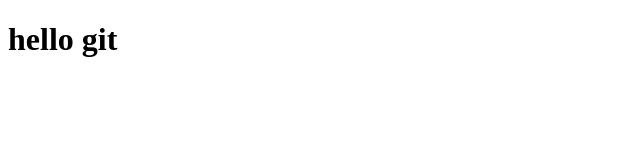
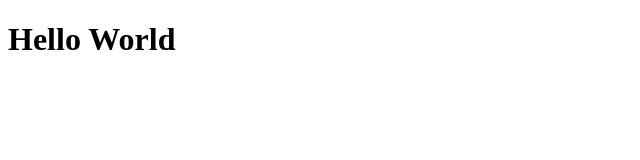
Before and after one commit to Fibonacci25/git-course05, a plain HTML site: page index.html in a window 1280 px wide. Shown: the whole page, without its empty margins (0-640 px from the left). Drawn offline with Linux system fonts and the light colour scheme.

Commit message:
Hello world added to index.html

```diff
--- a/index.html
+++ b/index.html
@@ -6,6 +6,6 @@
     <title>ISA git 4</title>
 </head>
 <body>
-    <h1>hello git</h1>
+    <h1>Hello World</h1>
 </body>
 </html>
```
